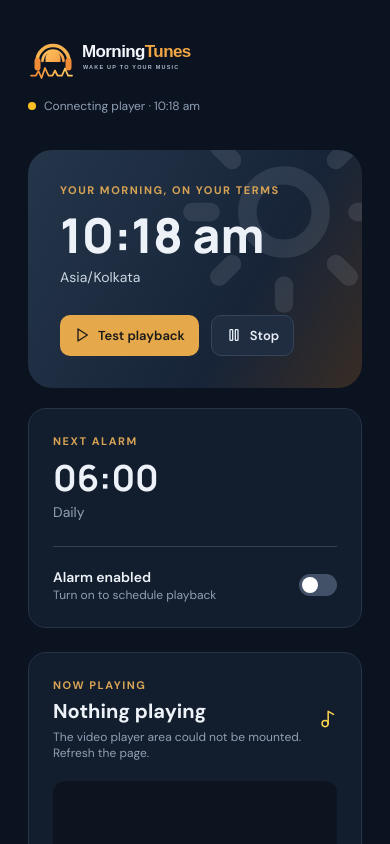
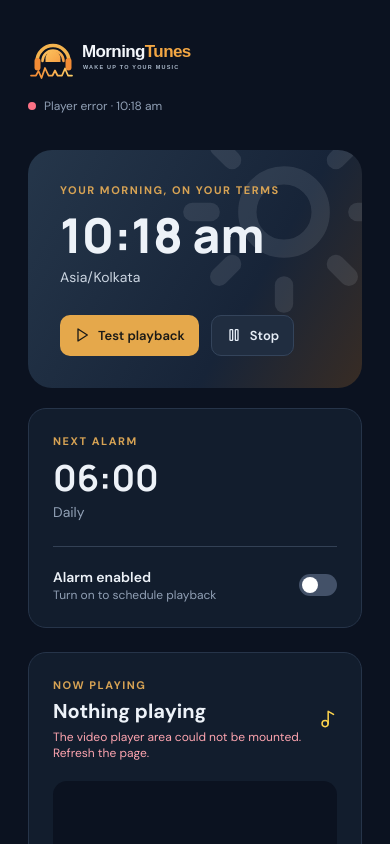
Before and after one commit to Karthik1772/Morning-Tunes, a Next.js app: page / in a window 390 px wide. Shown: the top 844 px of the page. Built offline with nearby package versions, Linux system fonts and the light colour scheme.

Commit message:
Show player failure state and render a responsive video viewport

```diff
--- a/src/components/MorningTunes.tsx
+++ b/src/components/MorningTunes.tsx
@@ -33,7 +33,7 @@ export default function MorningTunes() {
         <div className="flex items-center gap-3">
           <img src="/logo.svg" alt="MorningTunes" className="h-12 w-auto" />
         </div>
-        <div className="text-xs muted flex items-center gap-2"><span className={`h-2 w-2 rounded-full ${pb.ready ? "bg-emerald-400" : "bg-amber-400"}`} />{pb.ready ? "Player ready" : "Connecting player"} · {time}</div>
+        <div className="text-xs muted flex items-center gap-2" title={pb.loadError || (pb.ready ? "YouTube player initialized" : "Waiting for YouTube")}><span className={`h-2 w-2 rounded-full ${pb.ready ? "bg-emerald-400" : pb.loadError ? "bg-rose-400" : "bg-amber-400"}`} />{pb.ready ? "Player ready" : pb.loadError ? "Player error" : "Connecting player"} · {time}</div>
       </header>
 
       {settings.enabled && !armed && (
@@ -81,10 +81,10 @@ export default function MorningTunes() {
         <div className="panel p-6">
           <div className="flex items-center justify-between mb-5">
             <div><div className="eyebrow mb-1">Now playing</div><h2 className="text-xl font-bold">{pb.playingTitle}</h2>
-              <p className="text-xs muted mt-1" role="status">{pb.status}</p></div>
+              <p className={`text-xs mt-1 ${pb.loadError ? "text-rose-300" : "muted"}`} role="status" aria-live="polite">{pb.status}</p></div>
             <Music2 className={pb.fallback ? "text-rose-300" : "text-amber-300"} />
           </div>
-          <div className="rounded-xl overflow-hidden bg-black/30 min-h-[180px] flex items-center justify-center"><div ref={playerHost} /></div>
+          <div className="youtube-player-host"><div ref={playerHost} className="w-full" /></div>
           {alarmNotice && <p className="text-xs muted mt-3">{alarmNotice}</p>}
           <div className="text-xs muted mt-4 flex items-center gap-2"><Bluetooth size={14} /> Pair your speaker in your device Bluetooth settings</div>
         </div>
```
